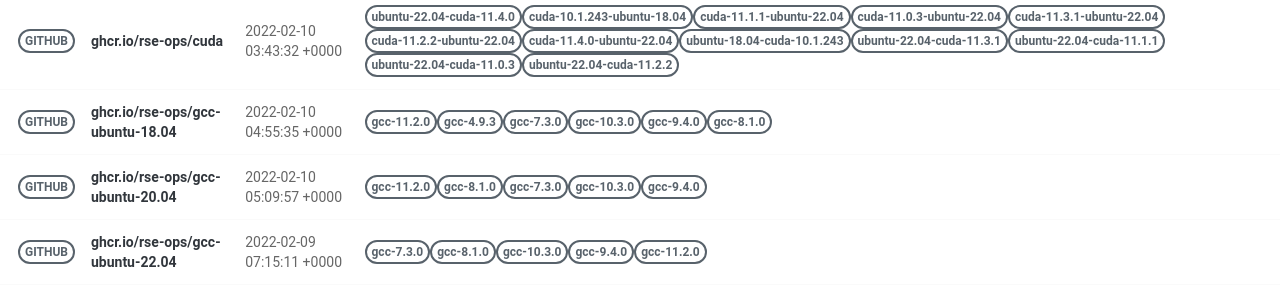
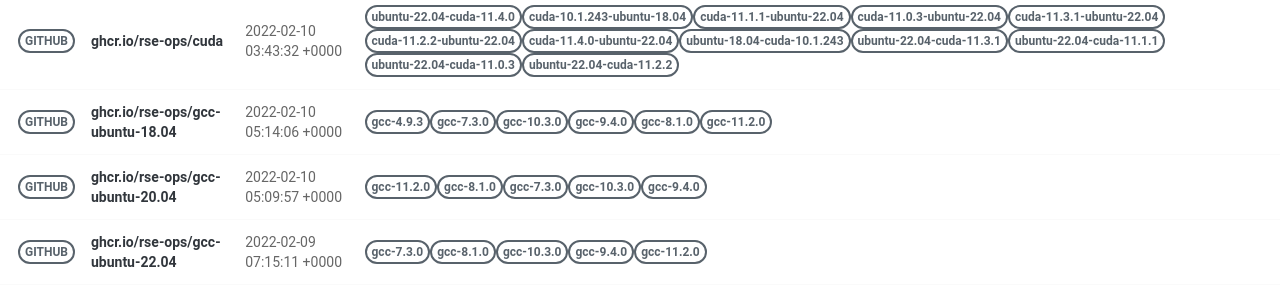
Before and after one commit to rse-ops/docker-images, a Jekyll site: the page built from pages/index.md, in a window 1280 px wide. Shown: the part 502-801 px from the top of the page. Built offline with Jekyll 4.4.1, drawn with Linux system fonts in a browser that asks for light colours; nearby versions of some CDN libraries.

Commit message:
Automated push to update library 2022-02-10

```diff
--- a/_library/ghcr.io-rse-ops-gcc-ubuntu-18.04.md
+++ b/_library/ghcr.io-rse-ops-gcc-ubuntu-18.04.md
@@ -1,14 +1,11 @@
 ---
 layout: container
 name: ghcr.io/rse-ops/gcc-ubuntu-18.04
-updated_at: 2022-02-10 04:55:35.841158
+updated_at: 2022-02-10 05:14:06.011612
 
 
 container_url: https://github.com/orgs/rse-ops/packages/container/package/gcc-ubuntu-18.04
 versions:
- - tag: gcc-11.2.0
-   dockerfile: https://github.com/rse-ops/docker-images/blob/main/ubuntu/gcc/Dockerfile
-   manifest: https://crane.ggcr.dev/manifest/ghcr.io/rse-ops/gcc-ubuntu-18.04:gcc-11.2.0
  - tag: gcc-4.9.3
    dockerfile: https://github.com/rse-ops/docker-images/blob/main/ubuntu/gcc/Dockerfile
    manifest: https://crane.ggcr.dev/manifest/ghcr.io/rse-ops/gcc-ubuntu-18.04:gcc-4.9.3
```
Also changed, not shown: other parts of _library/ghcr.io-rse-ops-gcc-ubuntu-18.04.md (+3 -0 lines).
